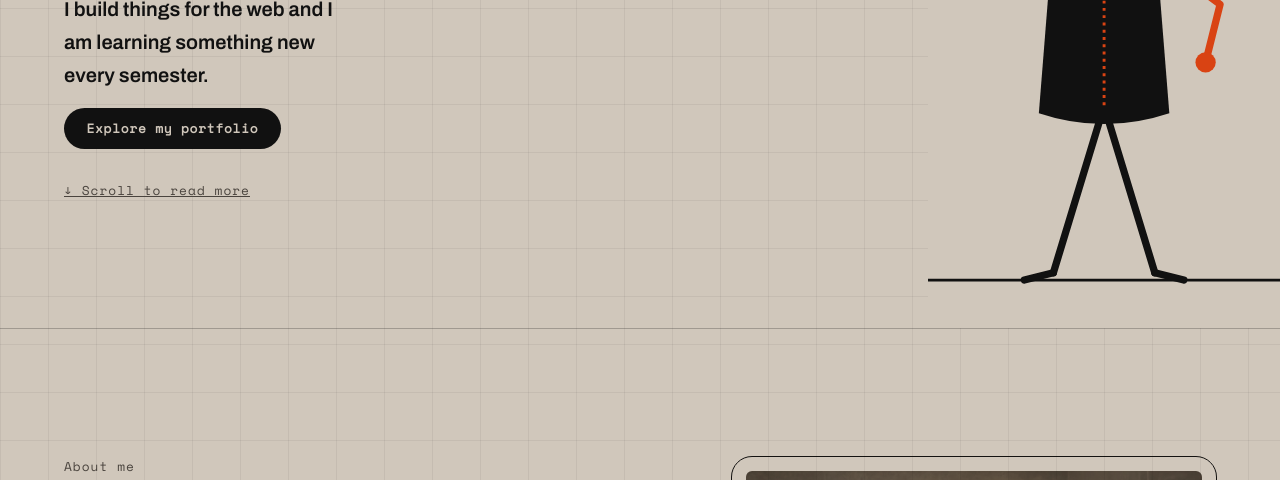
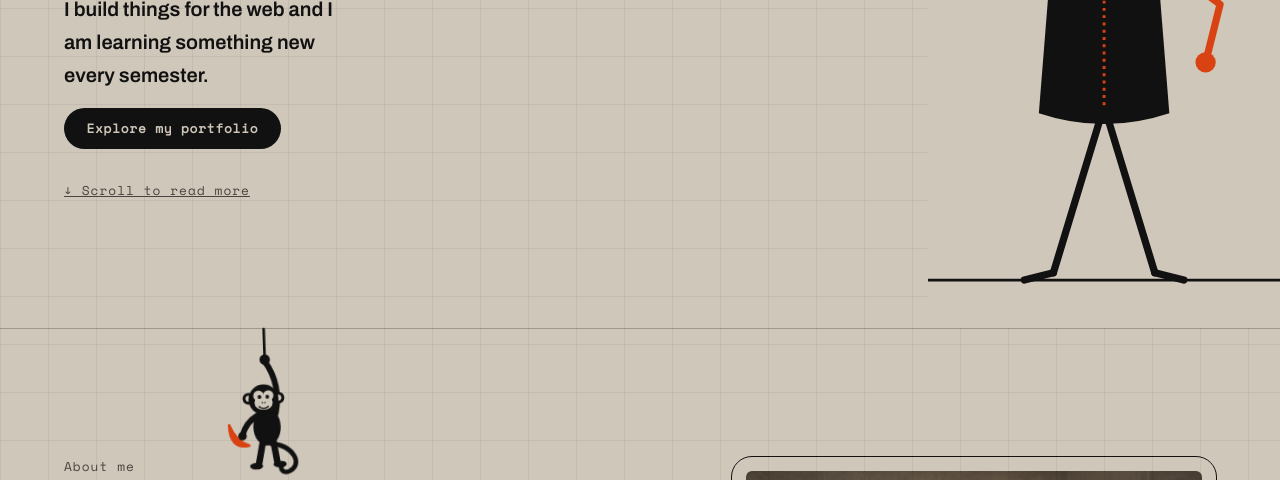
Before and after one commit to immhackerx/myportfolio, a plain HTML site: page index.html in a window 1280 px wide. Shown: the part 472-952 px from the top of the page. Drawn offline with nearby package versions, Linux system fonts and the light colour scheme.

Commit message:
Updated portfolio website

```diff
--- a/css/style.css
+++ b/css/style.css
@@ -76,6 +76,21 @@ section{padding:clamp(4rem,10vw,8rem) var(--pad);border-top:1px solid rgba(17,17
 .lead{font-size:1.25rem;color:var(--ink)}
 .lead u{text-decoration-color:var(--accent);text-decoration-thickness:3px;text-underline-offset:4px}
 
+/* ===== 6b. HANGING MONKEY (decorative, About section) ===== */
+#about{position:relative}
+.about-monkey{
+  position:absolute;top:0;left:calc(var(--pad) + 12vw);
+  height:calc(clamp(4rem,10vw,8rem) - .75rem);width:auto;
+  overflow:visible;pointer-events:none;z-index:1;
+}
+@media (min-width:1100px){.about-monkey{height:150px}}
+.monkey-swing{transform-box:view-box;transform-origin:70px 0;animation:monkey-swing 4.2s ease-in-out infinite}
+.monkey-tail{transform-box:fill-box;transform-origin:0 0;animation:monkey-tail 4.2s ease-in-out infinite}
+.monkey-eye{transform-box:fill-box;transform-origin:center;animation:monkey-blink 5s infinite}
+@keyframes monkey-swing{0%,100%{transform:rotate(-5deg)}50%{transform:rotate(5deg)}}
+@keyframes monkey-tail{0%,100%{transform:rotate(7deg)}50%{transform:rotate(-9deg)}}
+@keyframes monkey-blink{0%,92%,100%{transform:scaleY(1)}95%{transform:scaleY(.1)}}
+
 /* ===== 7. TABLE ===== */
 .table-wrap{overflow-x:auto;margin-top:2.5rem}
 table{width:100%;border-collapse:collapse;min-width:680px}
--- a/index.html
+++ b/index.html
@@ -54,6 +54,43 @@
 
 <!-- ================= SECTION 02: ABOUT ================= -->
 <section id="about">
+  <!-- Decorative hanging monkey (same flat ink + orange style as the hero art). Safe to delete. -->
+  <svg class="about-monkey" viewBox="0 0 140 230" aria-hidden="true" focusable="false">
+    <g class="monkey-swing">
+      <!-- rope from the top edge of the section -->
+      <line x1="70" y1="0" x2="70" y2="46" stroke="#111111" stroke-width="4" stroke-linecap="round"/>
+      <!-- tail (curls and sways a little on its own) -->
+      <path class="monkey-tail" d="M76 176 C112 180 124 208 104 218 C93 223 86 212 95 207" fill="none" stroke="#111111" stroke-width="7" stroke-linecap="round"/>
+      <!-- legs -->
+      <path d="M63 172 L56 206" stroke="#111111" stroke-width="10" stroke-linecap="round" fill="none"/>
+      <path d="M79 172 L84 204" stroke="#111111" stroke-width="10" stroke-linecap="round" fill="none"/>
+      <ellipse cx="52" cy="210" rx="10" ry="5" fill="#111111"/>
+      <ellipse cx="88" cy="208" rx="10" ry="5" fill="#111111"/>
+      <!-- body -->
+      <ellipse cx="70" cy="150" rx="21" ry="29" fill="#111111"/>
+      <!-- arm holding the rope -->
+      <path d="M84 130 Q94 86 70 50" stroke="#111111" stroke-width="9" stroke-linecap="round" fill="none"/>
+      <circle cx="70" cy="47" r="8" fill="#111111"/>
+      <!-- free arm holding a banana in the orange accent -->
+      <path d="M56 132 Q38 142 32 162" stroke="#111111" stroke-width="9" stroke-linecap="round" fill="none"/>
+      <path d="M12 146 Q12 184 42 178 Q22 172 12 146Z" fill="#D94313" stroke="#D94313" stroke-width="4" stroke-linejoin="round"/>
+      <circle cx="32" cy="163" r="6.5" fill="#111111"/>
+      <!-- head -->
+      <circle cx="43" cy="106" r="9" fill="#111111"/><circle cx="43" cy="106" r="4.5" fill="#D0C7BB"/>
+      <circle cx="89" cy="106" r="9" fill="#111111"/><circle cx="89" cy="106" r="4.5" fill="#D0C7BB"/>
+      <circle cx="66" cy="108" r="23" fill="#111111"/>
+      <!-- face patch, in the page colour -->
+      <circle cx="58.5" cy="102" r="8" fill="#D0C7BB"/>
+      <circle cx="73.5" cy="102" r="8" fill="#D0C7BB"/>
+      <ellipse cx="66" cy="113" rx="14" ry="11" fill="#D0C7BB"/>
+      <!-- eyes (blink) -->
+      <ellipse class="monkey-eye" cx="60" cy="104" rx="2.8" ry="3" fill="#111111"/>
+      <ellipse class="monkey-eye" cx="72" cy="104" rx="2.8" ry="3" fill="#111111"/>
+      <!-- nose and smile -->
+      <circle cx="64" cy="113" r="1.2" fill="#111111"/><circle cx="68" cy="113" r="1.2" fill="#111111"/>
+      <path d="M59 119 Q66 125 73 119" stroke="#111111" stroke-width="2.2" stroke-linecap="round" fill="none"/>
+    </g>
+  </svg>
   <div class="split">
     <div class="about-text">
       <p class="label">About me</p>
@@ -231,11 +268,11 @@
         <li><a href="https://github.com/immhackerx" target="_blank" rel="noopener">GitHub</a></li>
         <li><a href="https://www.instagram.com/priyanshhu.who/" target="_blank" rel="noopener">Instagram</a></li>
       </ul>
-      <a class="btn" href="mailto:your.email@example.com">Send me a message</a>
+      <a class="btn" href="mailto:priyanshupriya9033e@gmail.com">Send me a message</a>
     </div>
-    <!-- IFRAME: OpenStreetMap embed. To use your own place: openstreetmap.org > Share > HTML, copy the src URL here. -->
-    <iframe title="Map showing where I am based" loading="lazy"
-      src="https://www.openstreetmap.org/export/embed.html?bbox=-20%2C-50%2C60%2C60&amp;layer=mapnik"></iframe>
+    <!-- IFRAME: map of IIIT Raichur (transit campus, GEC Yermarus Camp). To change the place: edit the q= text in the src URL. -->
+    <iframe title="Map showing IIIT Raichur, where I study" loading="lazy" referrerpolicy="no-referrer-when-downgrade"
+      src="https://maps.google.com/maps?q=Indian+Institute+of+Information+Technology+Raichur,+Yermarus+Camp,+Raichur,+Karnataka&amp;z=15&amp;output=embed"></iframe>
   </div>
 </section>
 
```
